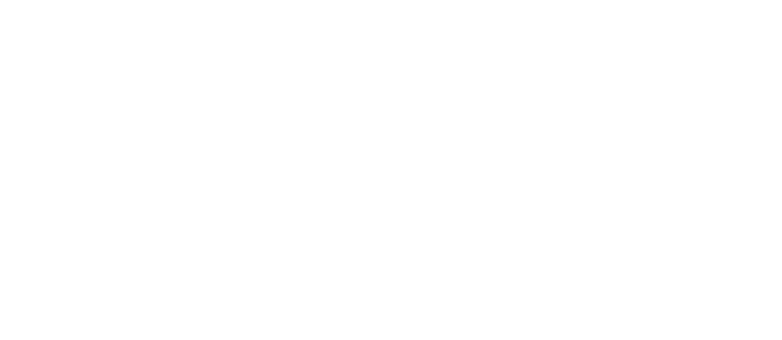
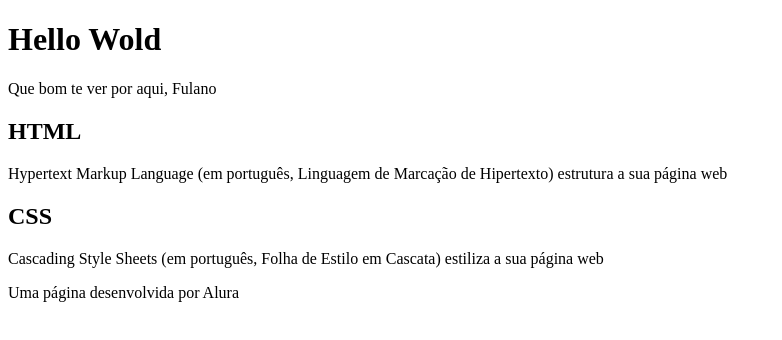
Before and after one commit to NataliaGenaro123/Hello-Word, a plain HTML site: page index.html in a window 1280 px wide. Shown: the whole page, without its empty margins (0-782 px from the left). Drawn offline with Linux system fonts and the light colour scheme.

Commit message:
Produção 2

```diff
--- a/index.html
+++ b/index.html
@@ -6,6 +6,27 @@
     <title>Hello Word</title>
 </head>
 <body>
+    <header>
+        <h1>Hello Wold</h1>
+        <p>Que bom te ver por aqui, Fulano</p>
+
+    </header>
+
+    <section>
+        <h2>HTML</h2>
+        <P>Hypertext Markup Language (em português, Linguagem de Marcação de Hipertexto) estrutura a sua página web</P>
+
+        <h2>CSS</h2>
+        <P>Cascading Style Sheets (em português, Folha de Estilo em Cascata) estiliza a sua página web</P>
+
+
+    </section>
+
+    <footer>
+        <p>Uma página desenvolvida por Alura </p>
+
+    </footer>
+
 
 </body>
 </html>
```
